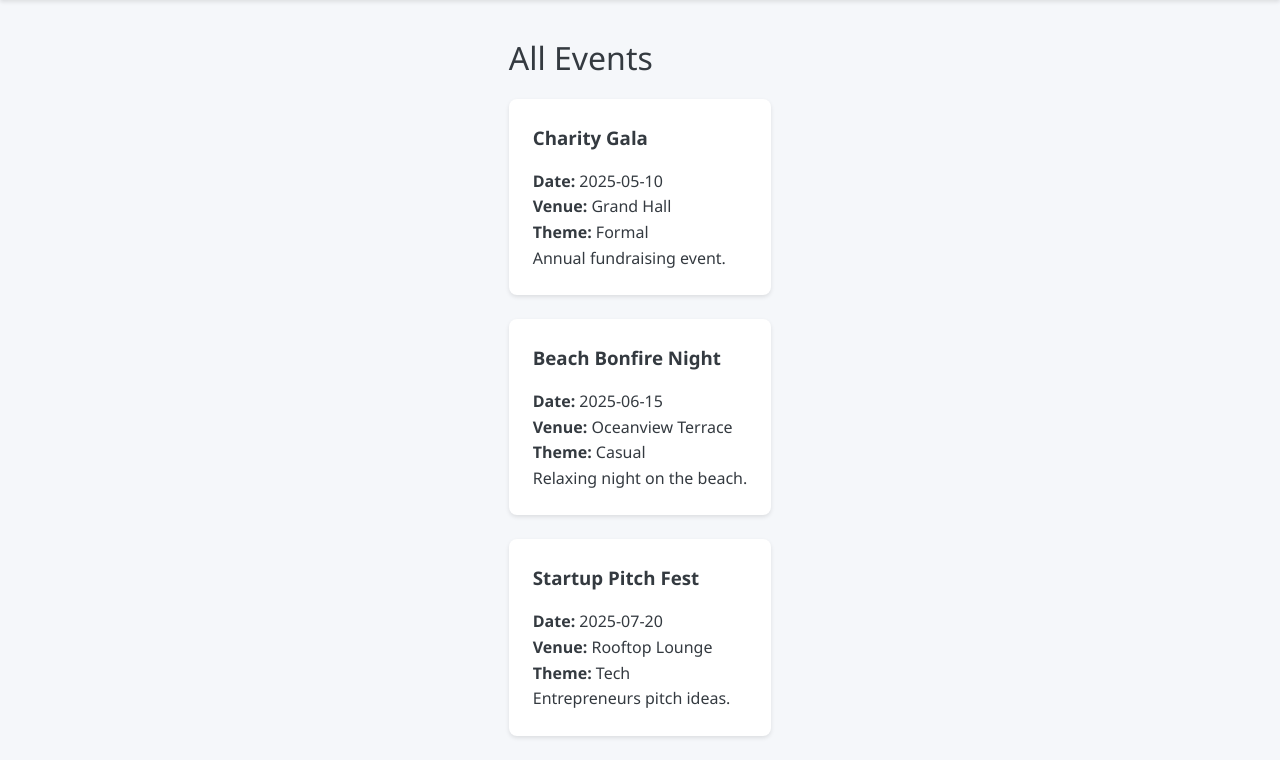
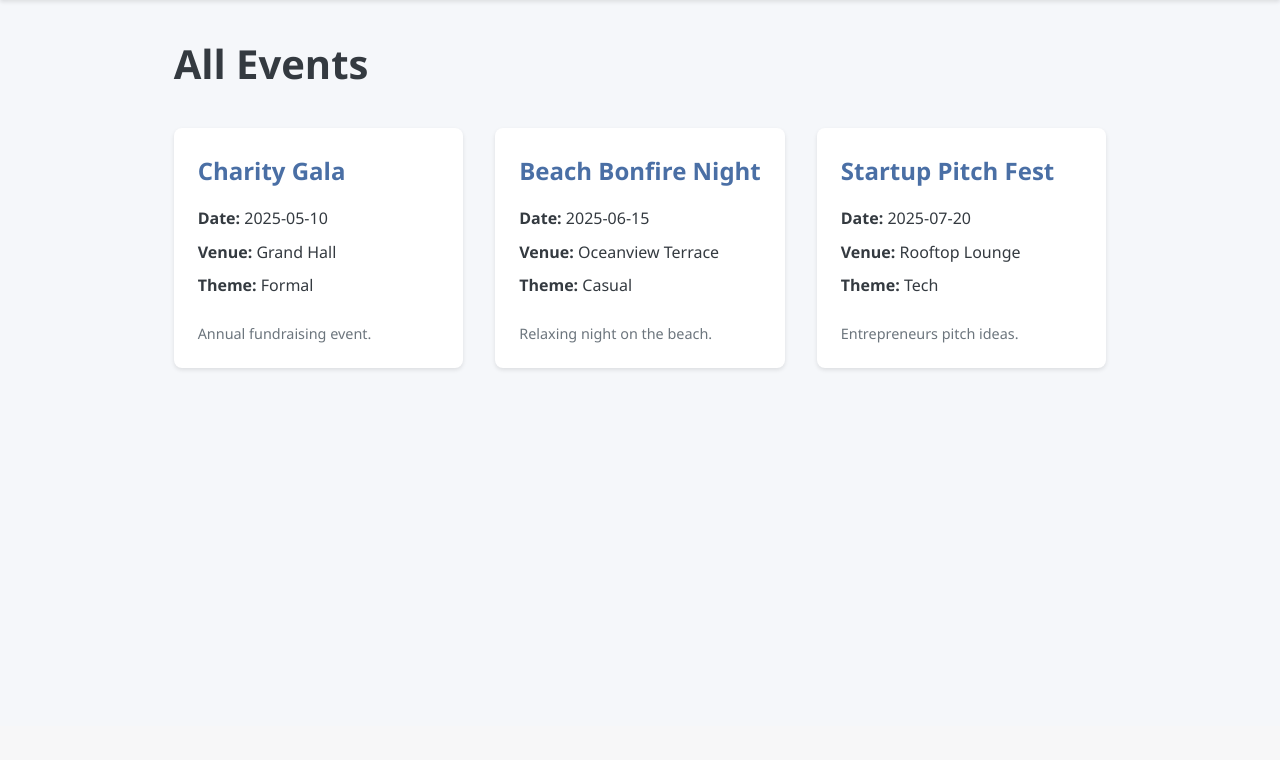
Before and after one commit to tannerplatt/EventPlanning, a Flask app: page /events in a window 1280 px wide. Shown: the part 74-834 px from the top of the page. After the commit the page ends 444 px from the top, so only its background shows below. Run offline with Flask 3, Linux system fonts and the light colour scheme; data comes from the database, SQL or seed files in the repository.

Commit message:
grid for all events

```diff
--- a/Static/style.css
+++ b/Static/style.css
@@ -253,8 +253,64 @@ a:hover {
     margin-top: 1rem;
 }
 
+/* Events Grid */
+.events-grid {
+    display: grid;
+    grid-template-columns: repeat(3, 1fr);
+    gap: 2rem;
+    padding: 1rem 0;
+}
+
+.event-card {
+    background: white;
+    border-radius: var(--border-radius);
+    padding: 1.5rem;
+    box-shadow: var(--box-shadow);
+    transition: var(--transition);
+    display: flex;
+    flex-direction: column;
+    height: 100%;
+}
+
+.event-card:hover {
+    transform: translateY(-2px);
+    box-shadow: 0 4px 8px rgba(0, 0, 0, 0.15);
+}
+
+.event-card h3 {
+    color: var(--primary-color);
+    margin-bottom: 1rem;
+    font-size: 1.5rem;
+}
+
+.event-details {
+    margin-bottom: 1rem;
+}
+
+.event-details p {
+    margin-bottom: 0.5rem;
+    color: var(--dark-color);
+}
+
+.event-description {
+    margin-top: auto;
+    color: var(--secondary-color);
+    font-size: 0.9rem;
+    line-height: 1.5;
+}
+
 /* Responsive Design */
+@media (max-width: 1200px) {
+    .events-grid {
+        grid-template-columns: repeat(2, 1fr);
+    }
+}
+
 @media (max-width: 768px) {
+    .events-grid {
+        grid-template-columns: 1fr;
+    }
+
     .container {
         padding: 0 1rem;
     }
--- a/Templates/events.html
+++ b/Templates/events.html
@@ -1,14 +1,22 @@
 {% extends "base.html" %}
 {% block title %}Events{% endblock %}
 {% block content %}
-<h2>All Events</h2>
+<div class="container">
+    <h1>All Events</h1>
+    <div class="events-grid">
         {% for event in events %}
-    <div class="card">
+        <div class="event-card">
             <h3>{{ event.Name }}</h3>
+            <div class="event-details">
                 <p><strong>Date:</strong> {{ event.Date }}</p>
                 <p><strong>Venue:</strong> {{ event.VenueName }}</p>
                 <p><strong>Theme:</strong> {{ event.Theme }}</p>
+            </div>
+            <div class="event-description">
                 <p>{{ event.Description }}</p>
             </div>
+        </div>
         {% endfor %}
+    </div>
+</div>
 {% endblock %}
```
Lines whose indentation alone changed are shown as unchanged.
